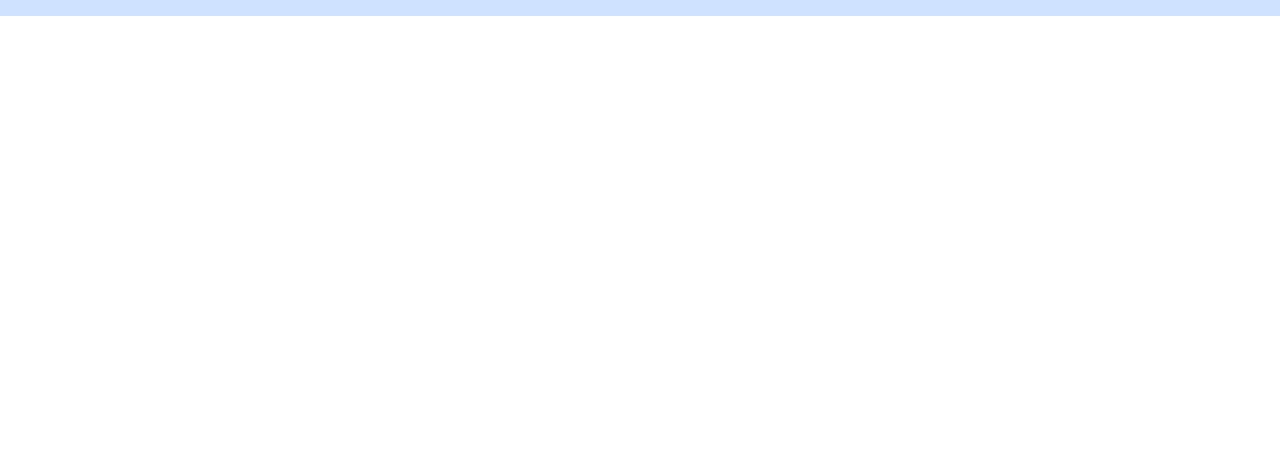
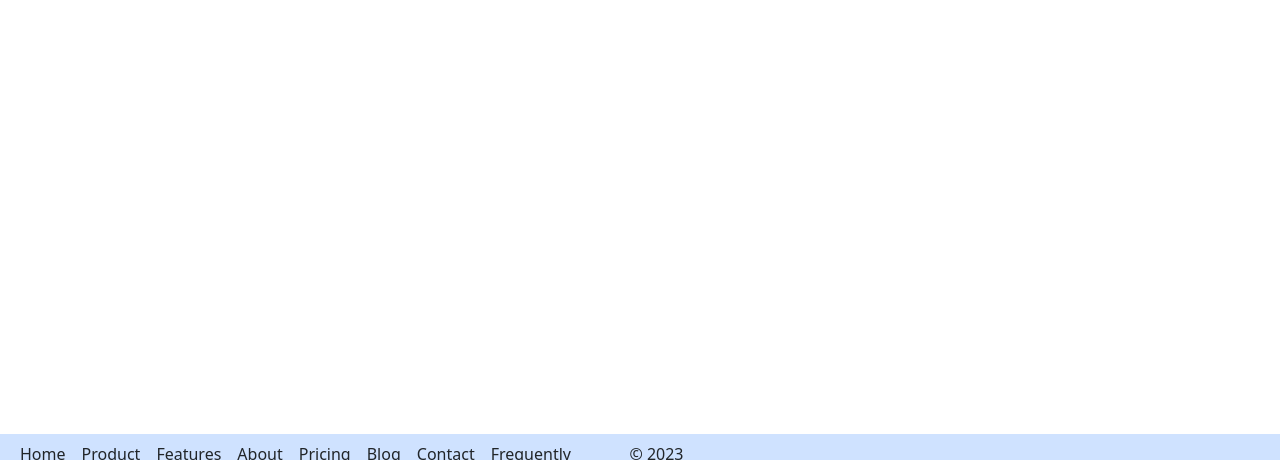
Before and after one commit to jsiroy/kodevamps-mp2, a plain HTML site: page pages/sales-management-dashboard.html in a window 1280 px wide. Shown: the part 297-757 px from the top of the page. Drawn offline with nearby package versions, Linux system fonts and the light colour scheme.

Commit message:
joel - adjust footer viewport

```diff
--- a/css/style.css
+++ b/css/style.css
@@ -1,5 +1,14 @@
-
-
+.footerAllPage{
+    align-items:last baseline;
+    display: flex;
+    height:100vh;
+    justify-content: center;
+    margin: 0;
+    margin-top: 0px;
+    margin-right: 0px;
+    margin-bottom: 0px;
+    margin-left: 0px;
+  }
 
 /*  Footer mobile responsive section starts here */
 @media (max-width: 400px)
--- a/pages/sales-management-dashboard.html
+++ b/pages/sales-management-dashboard.html
@@ -46,11 +46,8 @@
 
     </header>
         <h1>Sales Management here</h1>
-
-
+            <section class="footerAllPage">
                <footer class="bg-primary-subtle container-fluid mb-0 ">
-
-
                    <div class="d-flex justify-content-around footercContainerMobileRes">
                            <div class="d-flex flex-row mb-3 footerNavMobileRes">
                                  <div class="p-2">
@@ -96,9 +93,8 @@
                                    </a>
                            </div>
                   </div>
-
              </footer>
-
+          </section>
           <script src="https://cdn.jsdelivr.net/npm/bootstrap@5.3.0-alpha1/dist/js/bootstrap.bundle.min.js"
           integrity="sha384-w76AqPfDkMBDXo30jS1Sgez6pr3x5MlQ1ZAGC+nuZB+EYdgRZgiwxhTBTkF7CXvN" crossorigin="anonymous">
          </script>
```
Also changed, not shown: index.html (+2 -8 lines), pages/blog.html (+2 -5 lines), pages/contact.html (+2 -12 lines), pages/inventory-management-dashboard.html (+2 -12 lines), pages/inventory-sales-summary.html (+2 -9 lines). Lines whose indentation alone changed are shown as unchanged.
